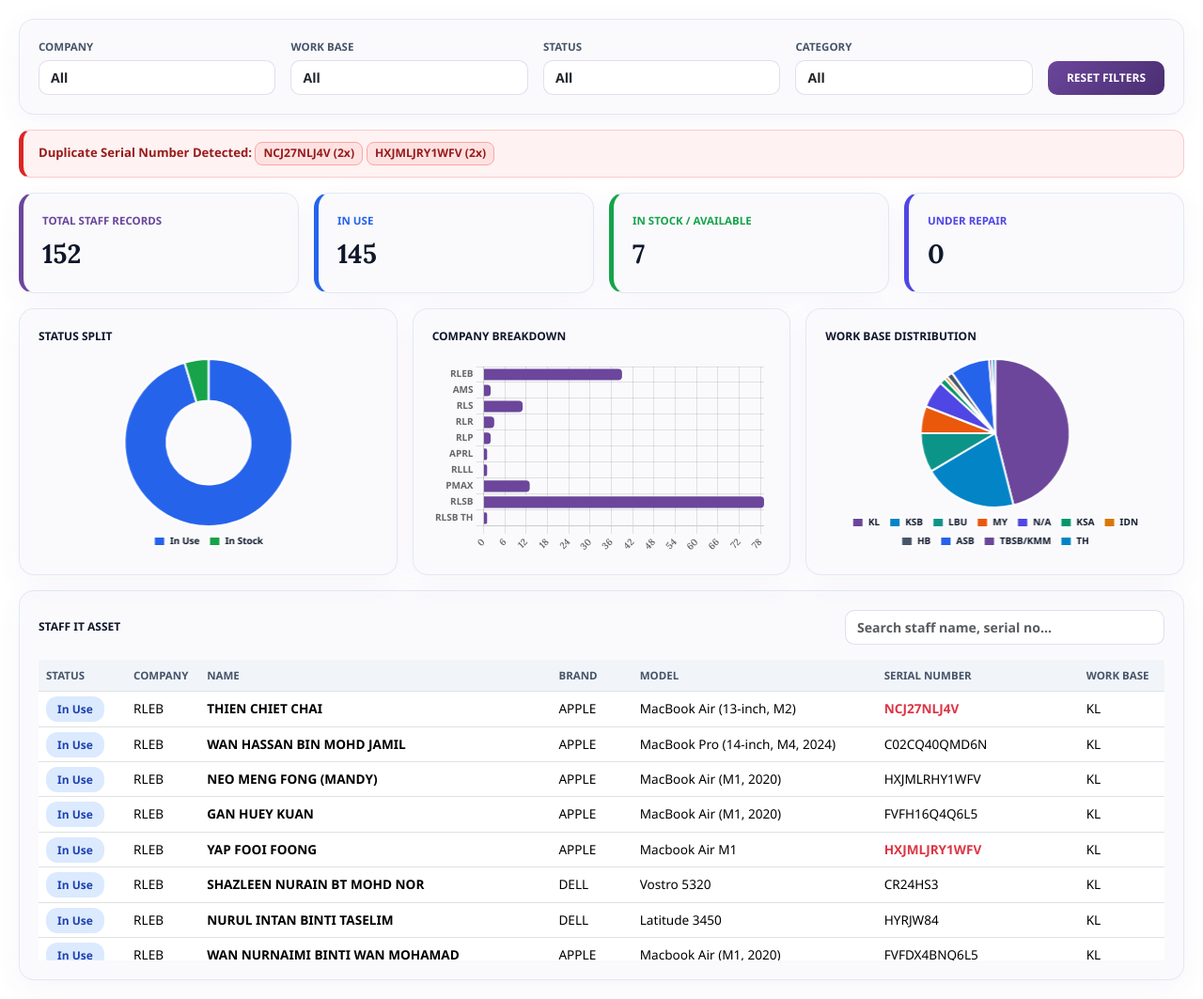
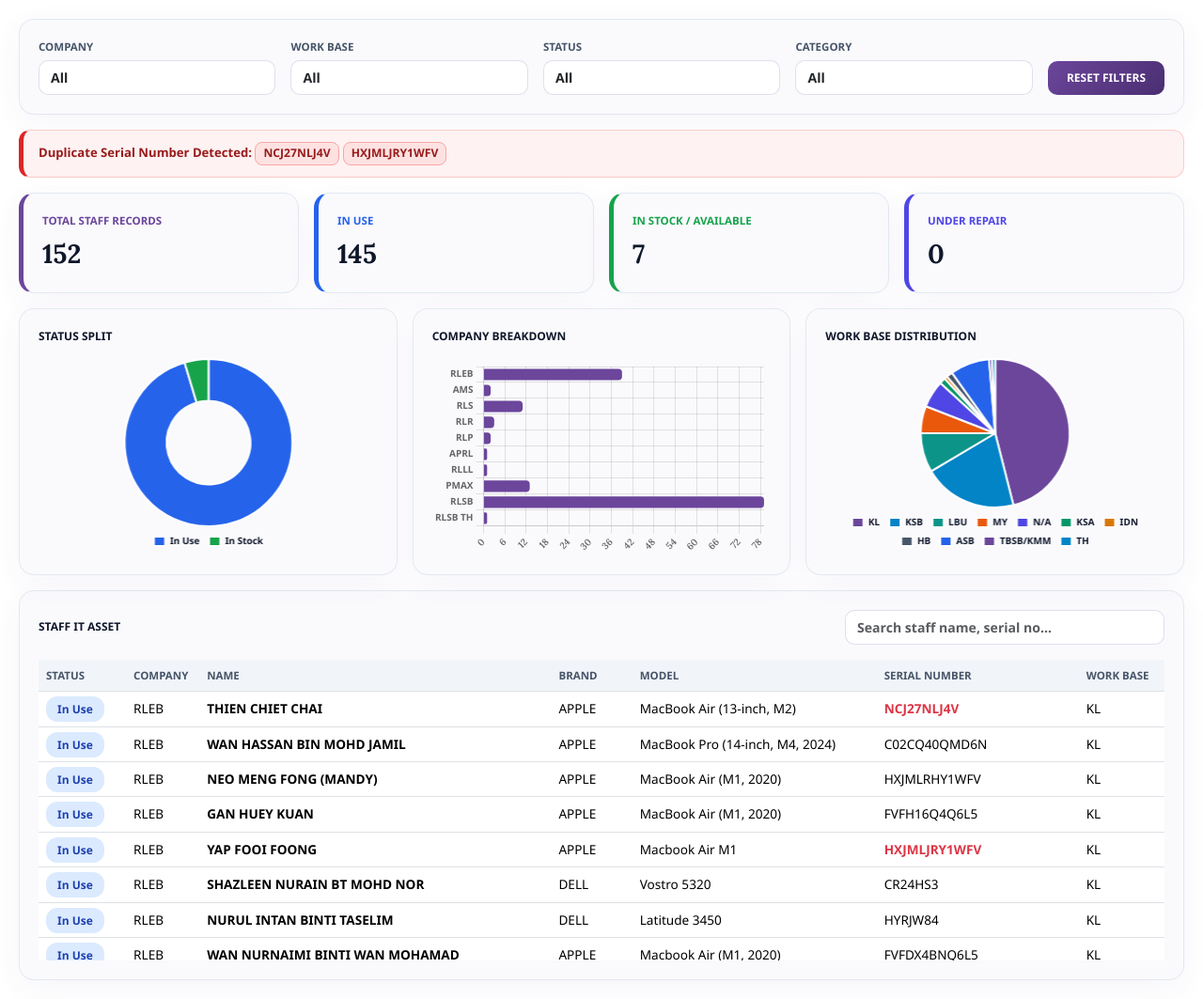
Before and after one commit to hajaru-hub/Test1, a plain HTML site: page index.html in a window 1280 px wide. Shown: the whole page at 94% size. Drawn offline with nearby package versions, Linux system fonts and the light colour scheme.

Commit message:
Modify duplicate chip HTML to exclude counts
Updated the duplicate chip display to remove count information.

```diff
--- a/index.html
+++ b/index.html
@@ -295,7 +295,7 @@
       }
 
       const chipsHtml = [...duplicateSerialSet]
-        .map(key => `<span class="dup-chip" title="Click to filter this serial number" onclick="filterByDuplicate('${displayLabel[key].replace(/'/g, "\\'")}')">${displayLabel[key]} (${counts[key]}x)</span>`)
+        .map(key => `<span class="dup-chip" title="Click to filter this serial number" onclick="filterByDuplicate('${displayLabel[key].replace(/'/g, "\\'")}')">${displayLabel[key]}</span>`)
         .join("");
 
       alertBox.innerHTML = `<strong>Duplicate Serial Number Detected:</strong> ${chipsHtml}`;
```
